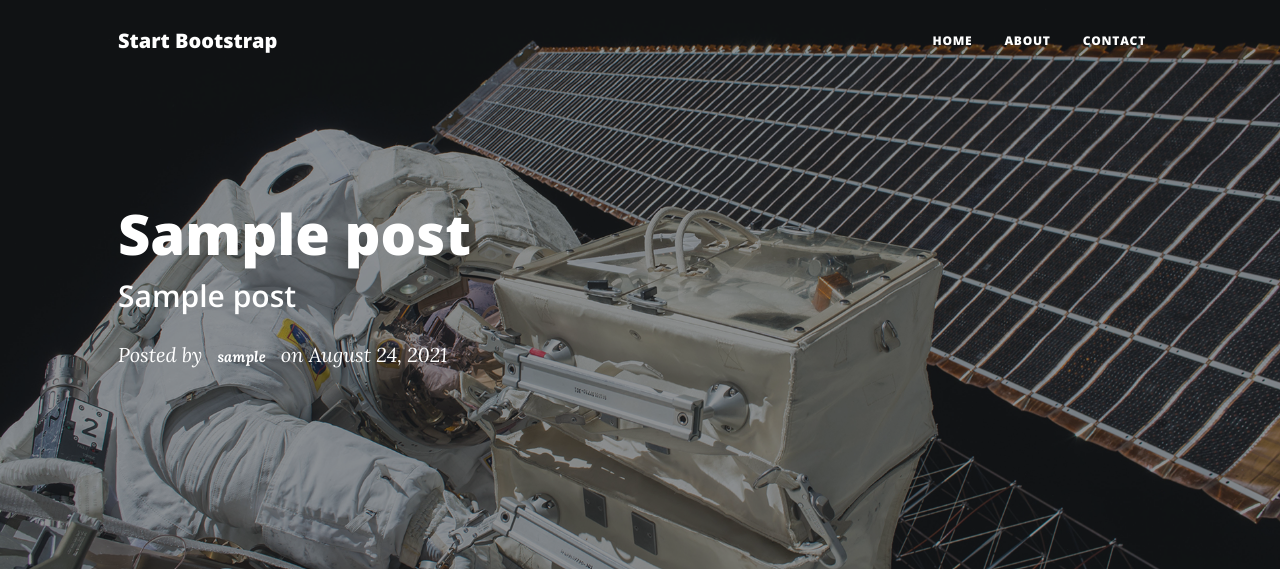
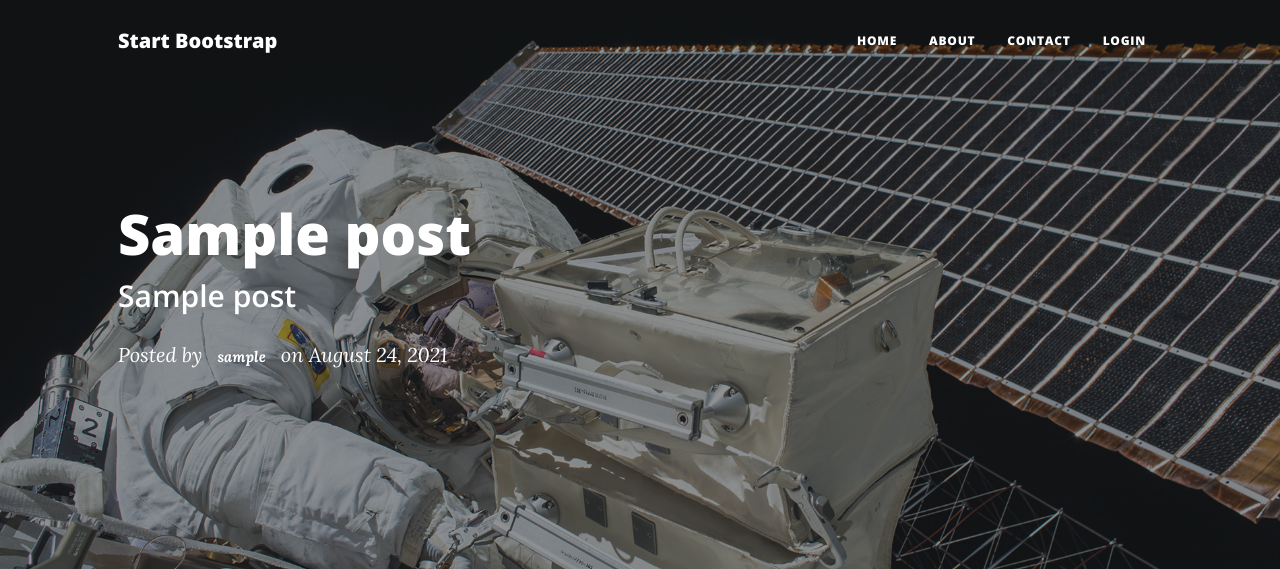
Before and after one commit to amanve/blog.app, a Flask app: template templates/post.html in a window 1280 px wide. Shown: the top 569 px of the page. Run offline with Flask 2, Linux system fonts and the light colour scheme; the template is opened without the code that fills it: most values are stand-ins (such as "Sample title", 1, 10 or a date in 2020); some libraries are stand-ins or nearby versions.

Commit message:
added  login and logout routes

```diff
--- a/app.py
+++ b/app.py
@@ -1,7 +1,8 @@
 from flask import Flask, render_template, redirect, url_for, request
 from flask_sqlalchemy import SQLAlchemy
 from flask_migrate import Migrate
-from flask_security import Security, SQLAlchemyUserDatastore, UserMixin, RoleMixin, current_user
+from flask_security import Security, SQLAlchemyUserDatastore, UserMixin, RoleMixin, \
+     current_user, login_required
 from flask_security.forms import RegisterForm, LoginForm
 from flask_wtf import FlaskForm
 from wtforms import StringField, TextAreaField, EmailField, TelField
@@ -187,6 +188,7 @@ def post(post_id):
 
 
 @app.route('/add_post', methods=['GET', 'POST'])
+@login_required
 def add_post():
     form = NewPost()
     if form.validate_on_submit():
--- a/templates/navbar.html
+++ b/templates/navbar.html
@@ -12,6 +12,15 @@
                 <li class="nav-item"><a class="nav-link px-lg-3 py-3 py-lg-4" href="{{url_for('about')}}">About</a></li>
                 <li class="nav-item"><a class="nav-link px-lg-3 py-3 py-lg-4" href="{{url_for('contact')}}">Contact</a>
                 </li>
+                {% if current_user.active %}
+                <li class="nav-item"><a class="nav-link px-lg-3 py-3 py-lg-4"
+                        href="{{url_for_security('logout')}}">Logout</a>
+                </li>
+                {% else %}
+                <li class="nav-item"><a class="nav-link px-lg-3 py-3 py-lg-4"
+                        href="{{url_for_security('login')}}">Login</a>
+                </li>
+                {% endif %}
             </ul>
         </div>
     </div>
--- a/templates/post.html
+++ b/templates/post.html
@@ -38,7 +38,7 @@
     <!-- Reply -->
     <div class="container px-lg-5">
         <div class="row  justify-content-center ">
-            <h3 class="">Comments &mdash; <span>{{comments.total}}</span></h3>
+            <h3 class="">Comments &mdash; <span>{{ comments.total }}</span></h3>
         </div>
     </div>
     {% for comment in comments.items %}
@@ -50,7 +50,7 @@
                 {{ comment.comment }}
             </div>
             <div class="ms-auto p-2">
-                <i class="fa-solid fa-calendar"></i> {{comment.dateCreated|datetime_format}} &nbsp;
+                <i class="fa-solid fa-calendar"></i> {{ comment.dateCreated|datetime_format }} &nbsp;
                 <br />
                 <i class="fa-solid fa-user"></i> {{comment.users.username}}
             </div>
```
